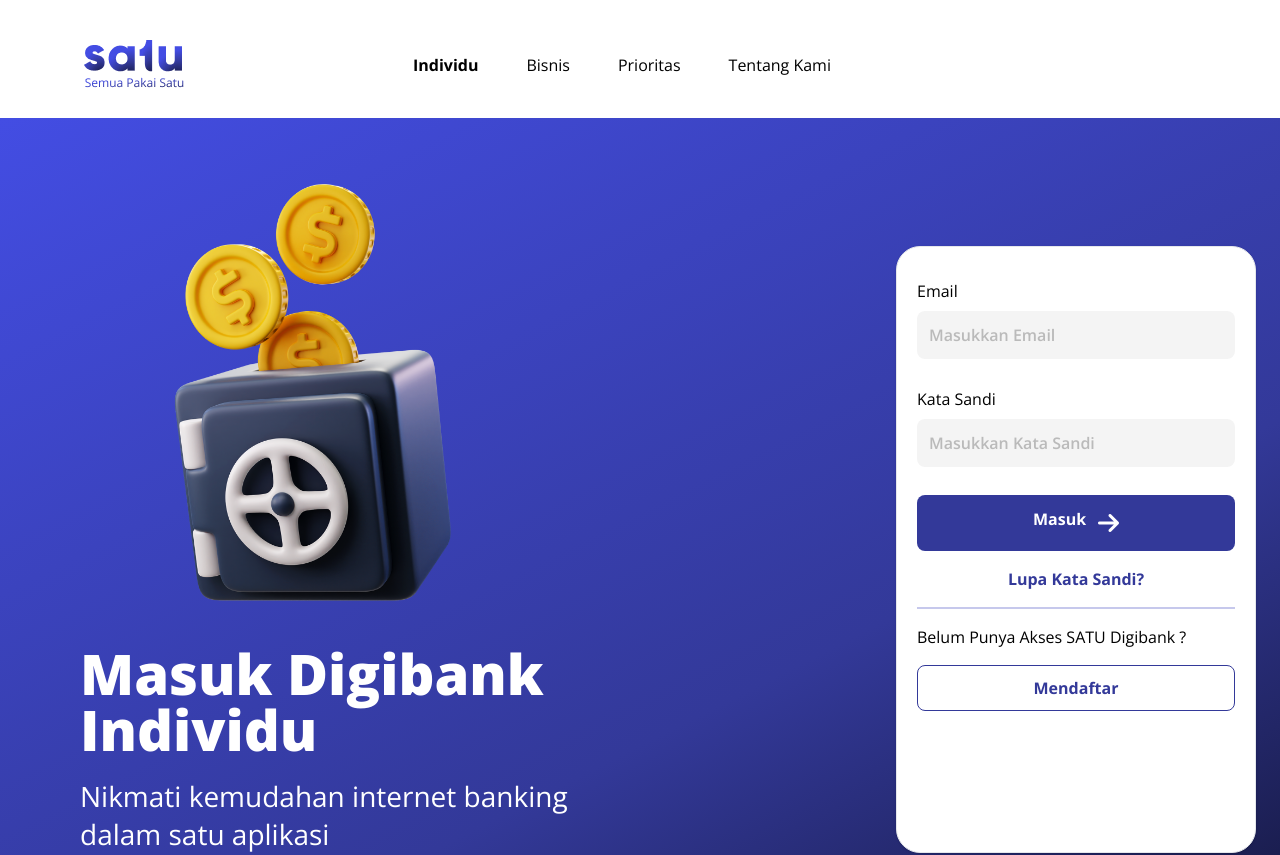
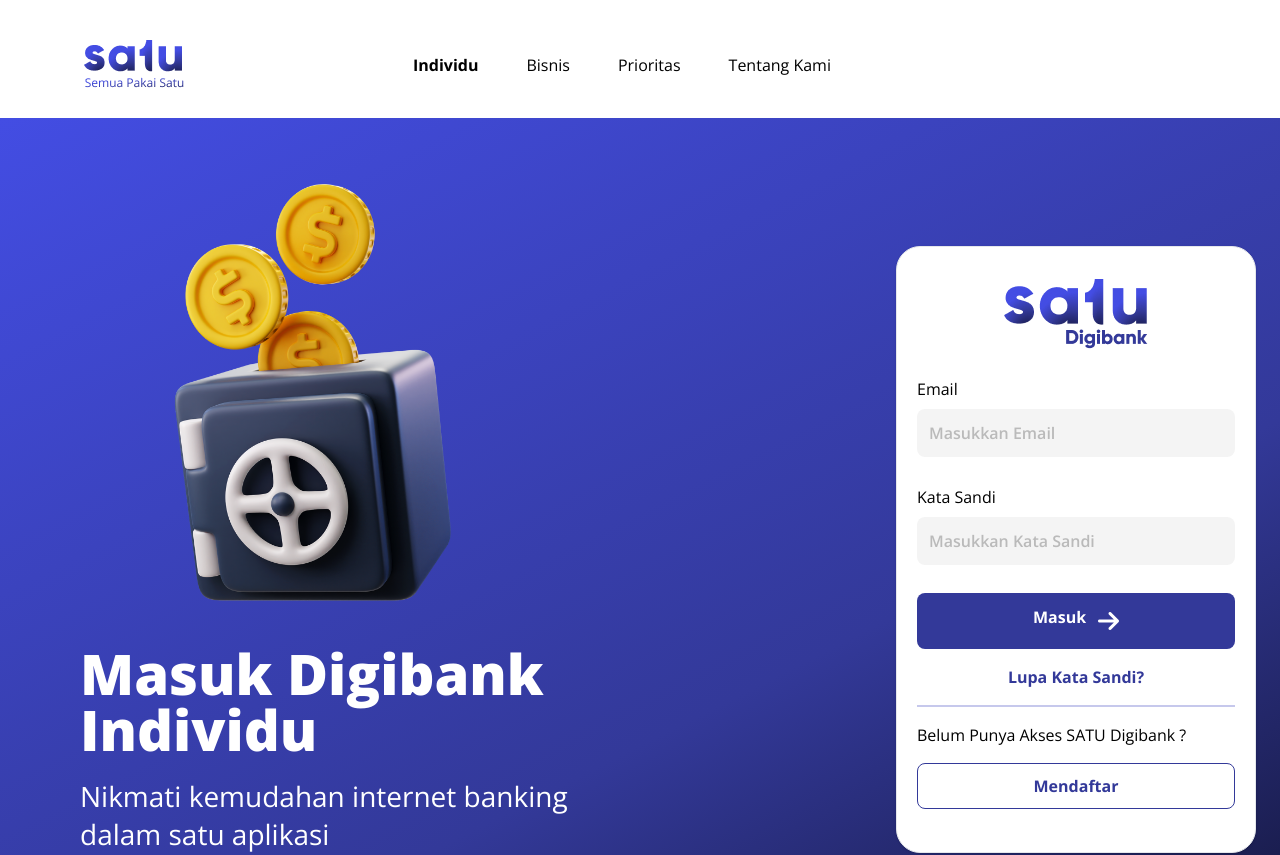
Before and after one commit to synrgy-satu/fsw-fe, a React (Vite) app: page /login in a window 1280 px wide. Shown: the top 855 px of the page. Built offline with nearby package versions, Linux system fonts and the light colour scheme.

Commit message:
feat: add logo satu digibank on form

```diff
--- a/src/components/authentication/login/LoginForm.jsx
+++ b/src/components/authentication/login/LoginForm.jsx
@@ -40,6 +40,9 @@
           onSubmit={handleSubmit(onSubmit)}
           noValidate
         >
+          <div className="flex justify-center">
+            <img src="/images/logo-satu-digibank.png" alt="Logo" />
+          </div>
           <div>
             <label
               htmlFor="email"
```
